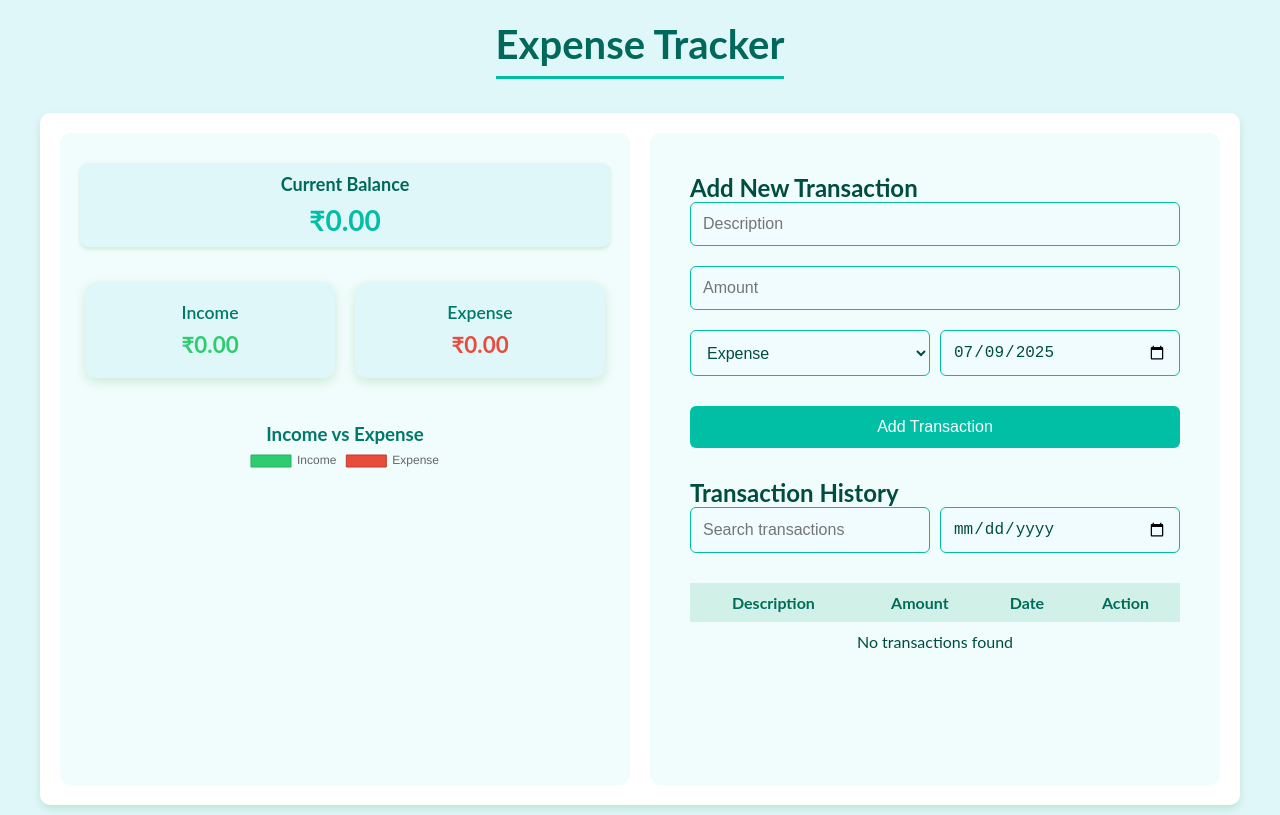
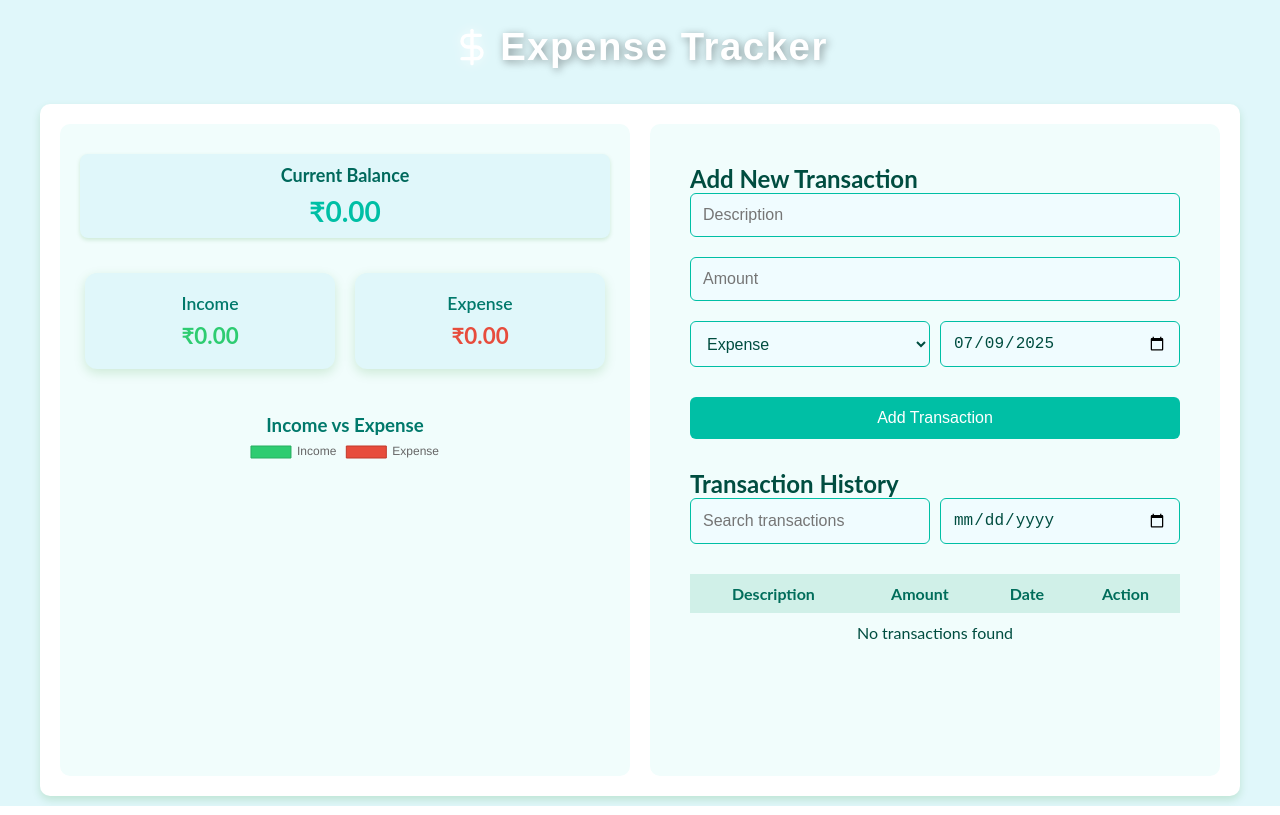
Before and after one commit to ChandanRx/Rx_ExpaTraco, a React (Vite) app: page / in a window 1280 px wide. Built offline with nearby package versions, Linux system fonts and the light colour scheme.

Commit message:
changes some UI

```diff
--- a/index.html
+++ b/index.html
@@ -4,7 +4,7 @@
     <meta charset="UTF-8" />
     <link rel="icon" type="image/svg+xml" href="/dollar.png" />
     <meta name="viewport" content="width=device-width, initial-scale=1.0" />
-    <title>Rx_ExpaTraco</title>
+    <title>Expensify</title>
   </head>
   <body>
     <div id="root"></div>
--- a/src/App.jsx
+++ b/src/App.jsx
@@ -4,6 +4,7 @@ import Balance from "./Components/Balance";
 import ExpenseCard from "./Components/ExpenseCard";
 import Transactions from "./Components/Transactions";
 import Graph from "./Components/Graph1";  // Import the Graph component
+import { DollarSign } from "lucide-react";
 
 function App() {
   const [transactions, setTransactions] = useState(() => {
@@ -32,7 +33,10 @@ function App() {
 
   return (
     <div className="App">
-      <h1 className="app-header">Expense Tracker</h1>
+      <div className="funky-title">
+        <DollarSign className="title-icon" />
+        <h1>Expense Tracker</h1>
+      </div>
       <div className="main-container">
         <div className="left-section">
           <Balance transactions={transactions} />
```
